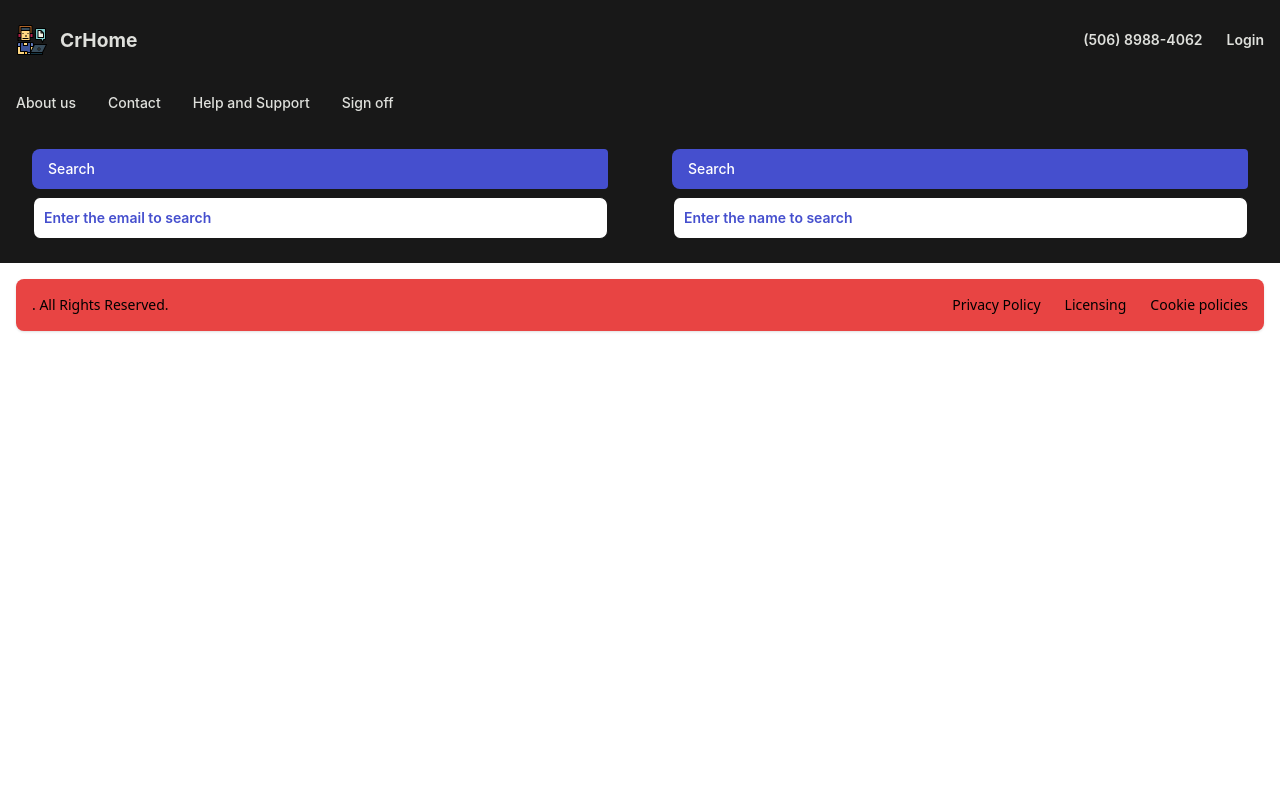
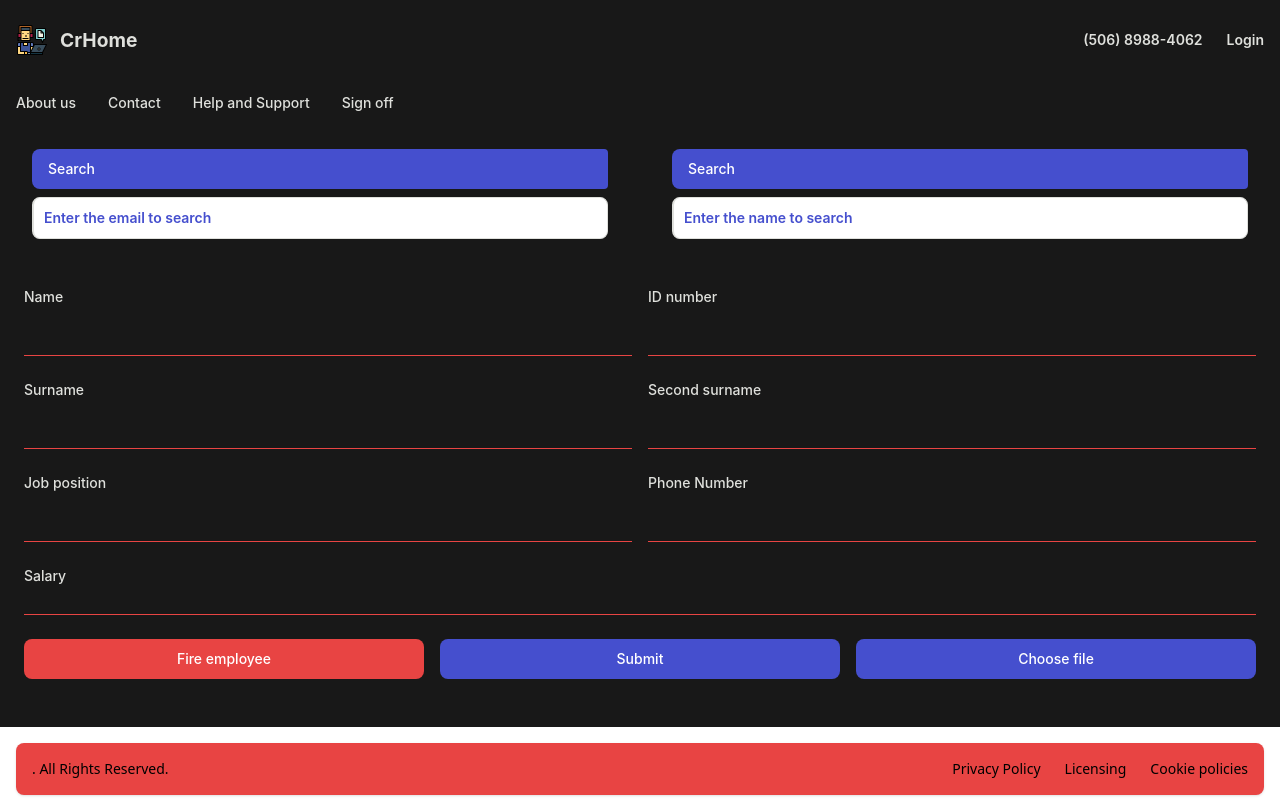
Before and after one commit to EvanderJimenez/Control_info_Empleados, a Next.js app in the folder proyecto/: page /home/BossMain in a window 1280 px wide. Built offline with nearby package versions, Linux system fonts and the light colour scheme.

Commit message:
(CREACIÓN) pagina de edición de empleado

```diff
--- a/proyecto/src/root/components/editEmployeeSection/EditEmployeeSection.tsx
+++ b/proyecto/src/root/components/editEmployeeSection/EditEmployeeSection.tsx
@@ -3,8 +3,112 @@ import React from "react";
 export default function EditEmployeeSection() {
   return (
     <>
-      <form action="">
-
+      <form className="bg-SecondaryColor p-6">
+        <div className="mb-6 flex flex-row space-x-4">
+          <div className="flex flex-col flex-1">
+            <label htmlFor="Name" className="block mb-2 text-sm font-medium text-gray-900 dark:text-white">
+              Name
+            </label>
+            <input
+              type="text"
+              id="Name"
+              className="EspecialInput border-b focus:outline-none border-red bg-transparent text-sm  zoom block w-full p-2.5"
+              required
+            />
+          </div>
+          <div className="flex flex-col flex-1">
+            <label htmlFor="IDnumber" className="block mb-2 text-sm font-medium text-gray-900 dark:text-white">
+              ID number
+            </label>
+            <input
+              type="number"
+              id="IDnumber"
+              className="EspecialInput border-b focus:outline-none border-red bg-transparent text-sm zoom block w-full p-2.5"
+              required
+            />
+          </div>
+        </div>
+        <div className="mb-6 flex flex-row space-x-4">
+          <div className="flex flex-col flex-1">
+            <label htmlFor="Surname" className="block mb-2 text-sm font-medium text-gray-900 dark:text-white">
+              Surname
+            </label>
+            <input
+              type="text"
+              id="Surname"
+              className="EspecialInput border-b focus:outline-none border-red bg-transparent text-sm zoom block w-full p-2.5"
+              required
+            />
+          </div>
+          <div className="flex flex-col flex-1">
+            <label htmlFor="Second-surname" className="block mb-2 text-sm font-medium text-gray-900 dark:text-white">
+              Second surname
+            </label>
+            <input
+              type="text"
+              id="Second-surname"
+              className="EspecialInput border-b focus:outline-none border-red bg-transparent text-sm  block zoom w-full p-2.5"
+              required
+            />
+          </div>
+        </div>
+        <div className="mb-6 flex flex-row space-x-4">
+          <div className="flex flex-col flex-1">
+            <label htmlFor="Job-position" className="block mb-2 text-sm font-medium text-gray-900 dark:text-white">
+              Job position
+            </label>
+            <input
+              type="text"
+              id="Job-position"
+              className="EspecialInput border-b focus:outline-none border-red bg-transparent text-sm block zoom w-full p-2.5"
+              required
+            />
+          </div>
+          <div className="flex flex-col flex-1">
+            <label htmlFor="PhoneNumber" className="block mb-2 text-sm font-medium text-gray-900  dark:text-white">
+              Phone Number
+            </label>
+            <input
+              type="number"
+              id="PhoneNumber"
+              className="EspecialInput border-b focus:outline-none border-red bg-transparent text-sm zoom block w-full p-2.5"
+              required
+            />
+          </div>
+        </div>
+        <div className="mb-6 flex flex-row space-x-4">
+          <div className="flex flex-col flex-1">
+            <label htmlFor="Salary" className="block mb-2 text-sm font-medium text-gray-900 dark:text-white">
+              Salary
+            </label>
+            <input
+              type="number"
+              id="Salary"
+              className="EspecialInput border-b focus:outline-none border-red bg-transparent text-sm zoom block w-full "
+              required
+            />
+          </div>
+        </div>
+        <div className="mb-6 flex flex-row space-x-4">
+          <div className="flex flex-col flex-1">
+            <button className="EliminatedButton  hover:bg-white hover:text-black focus:ring-4 focus:outline-none focus:ring-blue-300 font-medium rounded-lg text-sm w-full sm:w-auto px-5 py-2.5 text-center dark:bg-blue-600 dark:hover:bg-blue-700 dark:focus:ring-blue-800">
+              Fire employee
+            </button>
+          </div>
+          <div className="flex flex-col flex-1">
+            <button
+              type="submit"
+              className="NormalButton hover:bg-white hover:text-black  focus:ring-4 focus:outline-none focus:ring-blue-300 font-medium rounded-lg text-sm w-full sm:w-auto px-5 py-2.5 text-center dark:bg-blue-600 dark:hover:bg-blue-700 dark:focus:ring-blue-800"
+            >
+              Submit
+            </button>
+          </div>
+          <div className="flex flex-col flex-1">
+            <button className="NormalButton hover:bg-white hover:text-black  focus:ring-4 focus:outline-none focus:ring-blue-300 font-medium rounded-lg text-sm w-full sm:w-auto px-5 py-2.5 text-center dark:bg-blue-600 dark:hover:bg-blue-700 dark:focus:ring-blue-800">
+              Choose file
+            </button>
+          </div>
+        </div>
       </form>
     </>
   );
--- a/proyecto/src/root/components/mainBodyBoss/MainBodyBoss.tsx
+++ b/proyecto/src/root/components/mainBodyBoss/MainBodyBoss.tsx
@@ -2,13 +2,13 @@ import React from "react";
 import BossMenu from "../bossMenu/BossMenu";
 import SearchInput from "../searchInput/SearchInput";
 import EditEmployeeSection from "../editEmployeeSection/EditEmployeeSection";
-
+import Prueba from "../prueba/Prueba";
 
 export function MainBodyBoss() {
   return (
     <>
       <SearchInput labelInputSeekerOne="email" labelInputSeekerTwo="text" placeholderSeekerOne="Enter the email to search" placeholderSeekerTwo="Enter the name to search" />
-
+     <EditEmployeeSection/>
     </>
   );
 }
--- /dev/null
+++ b/proyecto/src/root/components/prueba/Prueba.tsx
@@ -0,0 +1,41 @@
+import React from "react";
+
+export default function Prueba() {
+  return (
+    <>
+      <nav className="bg-gray-200 py-4">
+        <ul className="flex">
+          <li className="mr-4">
+            <a href="#seccion1" className="text-gray-700 hover:text-gray-900">
+              Sección 1
+            </a>
+          </li>
+          <li className="mr-4">
+            <a href="#seccion2" className="text-gray-700 hover:text-gray-900">
+              Sección 2
+            </a>
+          </li>
+          <li className="mr-4">
+            <a href="#seccion3" className="text-gray-700 hover:text-gray-900">
+              Sección 3
+            </a>
+          </li>
+        </ul>
+      </nav>
+
+      <main>
+        <section id="seccion1" className="p-8">
+          <div className="bg-red"> Hola</div>
+        </section>
+
+        <section id="seccion2" className="p-8">
+          <h2 className="text-xl font-bold">Sección 2</h2>
+        </section>
+
+        <section id="seccion3" className="p-8">
+          <h2 className="text-xl font-bold">Sección 3</h2>
+        </section>
+      </main>
+    </>
+  );
+}
--- a/proyecto/src/styles/globals.css
+++ b/proyecto/src/styles/globals.css
@@ -14,16 +14,18 @@
   font-weight: 600;
   color: black;
 }
-input {
+.EspecialInput{
   color:#181818;
+  background-color: transparent;
+  color:#ccc;
 }
 input::placeholder{
   color:#454fce;
+
 }
 input[type="date"]{
   background-color: #5F5F5D  ;
   border-color: #ccc;
-
 }
 .title-font {
   color: #dfe0dc;
@@ -83,7 +85,7 @@ textarea {
   max-height: 100vh;
 }
 .zoom:hover {
-  transform: scale(1.05);
+  transform: scale(1.01);
   transition: all 0.3s ease-in-out;
 }
 /*for Chrome*/
@@ -155,20 +157,3 @@ button:active {
     transform: rotate(5deg);
   }
 }
-
-html, body {
-  height: 100%;
-}
-
-body {
-  display: flex;
-  flex-direction: column;
-}
-
-main {
-  flex: 1;
-}
-
-footer {
-  flex-shrink: 0;
-}
```
